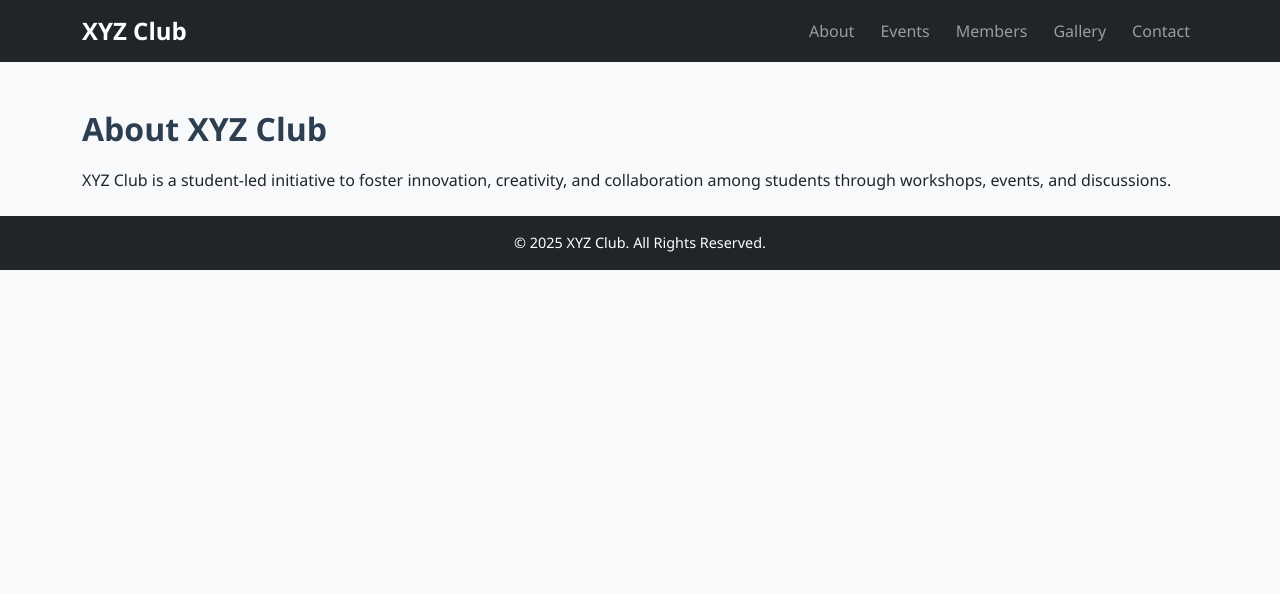
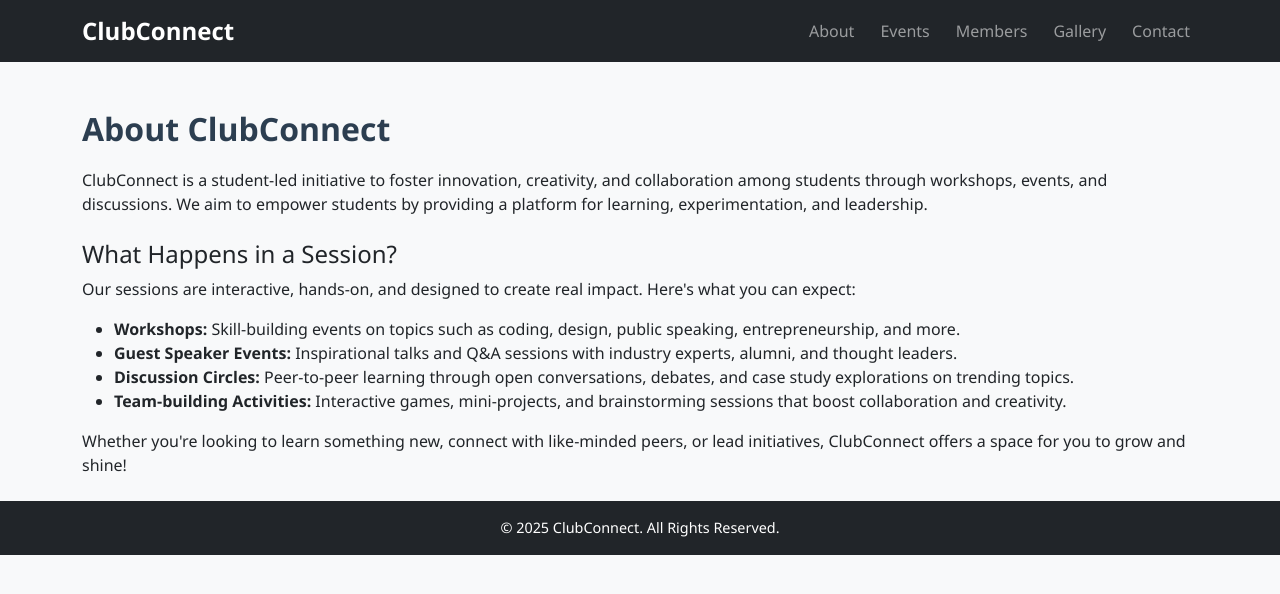
Before and after one commit to DHIRAVIYASUNDARAM/college-club-site, a plain HTML site: page about.html in a window 1280 px wide. Drawn offline with nearby package versions, Linux system fonts and the light colour scheme.

Commit message:
Update about.html

```diff
--- a/about.html
+++ b/about.html
@@ -2,16 +2,16 @@
 <!DOCTYPE html>
 <html lang="en">
 <head>
-  <meta charset="UTF-8">
-  <meta name="viewport" content="width=device-width, initial-scale=1.0">
-  <title>XYZ Club | About</title>
-  <link href="https://cdn.jsdelivr.net/npm/bootstrap@5.3.3/dist/css/bootstrap.min.css" rel="stylesheet">
-  <link rel="stylesheet" href="css/style.css">
+  <meta charset="UTF-8" />
+  <meta name="viewport" content="width=device-width, initial-scale=1.0"/>
+  <title>ClubConnect | About</title>
+  <link href="https://cdn.jsdelivr.net/npm/bootstrap@5.3.3/dist/css/bootstrap.min.css" rel="stylesheet" />
+  <link rel="stylesheet" href="css/style.css" />
 </head>
 <body>
   <nav class="navbar navbar-expand-lg navbar-dark bg-dark">
     <div class="container">
-      <a class="navbar-brand" href="index.html">XYZ Club</a>
+      <a class="navbar-brand" href="index.html">ClubConnect</a>
       <button class="navbar-toggler" data-bs-toggle="collapse" data-bs-target="#navMenu">
         <span class="navbar-toggler-icon"></span>
       </button>
@@ -26,13 +26,28 @@
       </div>
     </div>
   </nav>
+
   <div class="container mt-5">
-    <h2>About XYZ Club</h2>
-    <p>XYZ Club is a student-led initiative to foster innovation, creativity, and collaboration among students through workshops, events, and discussions.</p>
+    <h2>About ClubConnect</h2>
+    <p>ClubConnect is a student-led initiative to foster innovation, creativity, and collaboration among students through workshops, events, and discussions. We aim to empower students by providing a platform for learning, experimentation, and leadership.</p>
+
+    <h4 class="mt-4">What Happens in a Session?</h4>
+    <p>Our sessions are interactive, hands-on, and designed to create real impact. Here's what you can expect:</p>
+
+    <ul>
+      <li><strong>Workshops:</strong> Skill-building events on topics such as coding, design, public speaking, entrepreneurship, and more.</li>
+      <li><strong>Guest Speaker Events:</strong> Inspirational talks and Q&A sessions with industry experts, alumni, and thought leaders.</li>
+      <li><strong>Discussion Circles:</strong> Peer-to-peer learning through open conversations, debates, and case study explorations on trending topics.</li>
+      <li><strong>Team-building Activities:</strong> Interactive games, mini-projects, and brainstorming sessions that boost collaboration and creativity.</li>
+    </ul>
+
+    <p>Whether you're looking to learn something new, connect with like-minded peers, or lead initiatives, ClubConnect offers a space for you to grow and shine!</p>
   </div>
+
   <footer class="bg-dark text-white text-center p-3 mt-4">
-    &copy; 2025 XYZ Club. All Rights Reserved.
+    &copy; 2025 ClubConnect. All Rights Reserved.
   </footer>
+
   <script src="https://cdn.jsdelivr.net/npm/bootstrap@5.3.3/dist/js/bootstrap.bundle.min.js"></script>
 </body>
 </html>
```
